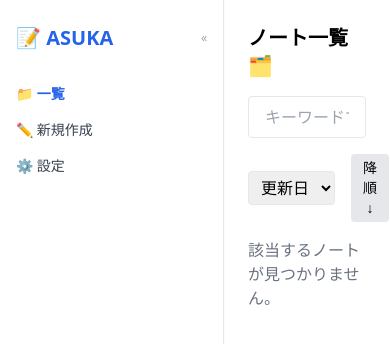
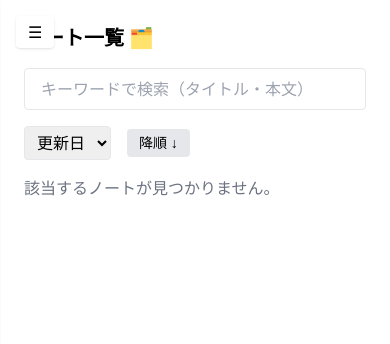
Before and after one commit to KeithCCC/linkmemo, a React (Vite) app: page / in a window 390 px wide. Shown: the top 344 px of the page. Built offline with nearby package versions, Linux system fonts and the light colour scheme.

Commit message:
humberger menue v1

```diff
--- a/src/App.jsx
+++ b/src/App.jsx
@@ -8,18 +8,23 @@ import HomeScreen from './screens/HomeScreen';
 import Navigation from './components/Navigation';
 
 function App() {
-  const [collapsed, setCollapsed] = useState(() => {
-    return localStorage.getItem("navCollapsed") === "true";
-  });
-
-  useEffect(() => {
-    localStorage.setItem("navCollapsed", collapsed);
-  }, [collapsed]);
+  const [collapsed, setCollapsed] = useState(true);
 
   return (
     <>
+      {/* モバイル用ハンバーガー */}
+      <button
+        className="fixed top-4 left-4 z-50 sm:hidden bg-white shadow px-3 py-1 rounded"
+        onClick={() => setCollapsed(false)}
+      >
+        ☰
+      </button>
+
+      {/* ナビゲーション */}
       <Navigation collapsed={collapsed} setCollapsed={setCollapsed} />
-      <div className={`transition-all duration-300 ${collapsed ? 'ml-16' : 'ml-56'}`}>
+
+      {/* メインコンテンツ */}
+      <div className={`transition-all duration-300 sm:ml-56 ${collapsed ? '' : 'ml-64'}`}>
         <Routes>
           <Route path="/" element={<HomeScreen />} />
           <Route path="/note/:id" element={<NoteDetailScreen />} />
--- a/src/components/Navigation.jsx
+++ b/src/components/Navigation.jsx
@@ -1,32 +1,63 @@
 // Navigation.jsx
-import React, { useState, useEffect } from "react";
+import React from "react";
 import { Link, useLocation } from "react-router-dom";
 
 export default function Navigation({ collapsed, setCollapsed }) {
   const location = useLocation();
-
   const isActive = (path) => location.pathname === path;
-  const navWidth = collapsed ? "w-16" : "w-56";
-  const labelClass = collapsed ? "hidden" : "inline";
+  const labelClass = collapsed ? "hidden sm:inline" : "inline";
 
   return (
-    <nav className={`fixed left-0 top-0 h-full ${navWidth} bg-white border-r shadow-sm px-4 py-6 flex flex-col text-gray-700 text-sm font-medium transition-all duration-300`}>
-      {/* ヘッダーエリア */}
-      <div className="flex items-center justify-between mb-8">
-        <span className={`text-xl font-bold text-blue-600 ${labelClass}`}>📝 ASUKA</span>
-        <button onClick={() => setCollapsed(!collapsed)} className="text-gray-400 hover:text-gray-700 text-xs">
+    <nav
+      className={`
+        fixed top-0 left-0 h-full z-40 bg-white border-r shadow-sm px-4 py-6
+        text-gray-700 text-sm font-medium transition-transform duration-300
+        ${collapsed ? "-translate-x-full" : "translate-x-0"}
+        sm:translate-x-0 sm:static sm:w-56 w-64
+      `}
+    >
+      {/* モバイル用クローズボタン */}
+      <div className="flex justify-between items-center mb-6 sm:mb-8">
+        <span className={`text-xl font-bold text-blue-600 ${labelClass}`}>
+          📝 ASUKA
+        </span>
+        <button
+          onClick={() => setCollapsed(true)}
+          className="text-gray-400 hover:text-gray-700 text-xs sm:hidden"
+        >
+          ✕
+        </button>
+        <button
+          onClick={() => setCollapsed(!collapsed)}
+          className="text-gray-400 hover:text-gray-700 text-xs hidden sm:block"
+        >
           {collapsed ? "»" : "«"}
         </button>
       </div>
 
       {/* メニューリンク */}
-      <Link to="/" className={`mb-4 hover:text-blue-600 ${isActive("/") ? "text-blue-600 font-bold" : ""}`}>
+      <Link
+        to="/"
+        className={`mb-4 block hover:text-blue-600 ${
+          isActive("/") ? "text-blue-600 font-bold" : ""
+        }`}
+      >
         📁 <span className={labelClass}>一覧</span>
       </Link>
-      <Link to="/edit/new" className={`mb-4 hover:text-blue-600 ${isActive("/edit/new") ? "text-blue-600 font-bold" : ""}`}>
+      <Link
+        to="/edit/new"
+        className={`mb-4 block hover:text-blue-600 ${
+          isActive("/edit/new") ? "text-blue-600 font-bold" : ""
+        }`}
+      >
         ✏️ <span className={labelClass}>新規作成</span>
       </Link>
-      <Link to="/settings" className={`hover:text-blue-600 ${isActive("/settings") ? "text-blue-600 font-bold" : ""}`}>
+      <Link
+        to="/settings"
+        className={`block hover:text-blue-600 ${
+          isActive("/settings") ? "text-blue-600 font-bold" : ""
+        }`}
+      >
         ⚙️ <span className={labelClass}>設定</span>
       </Link>
     </nav>
```
